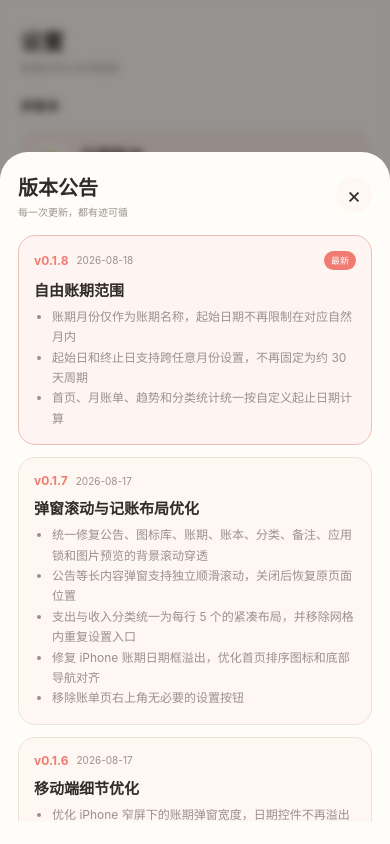
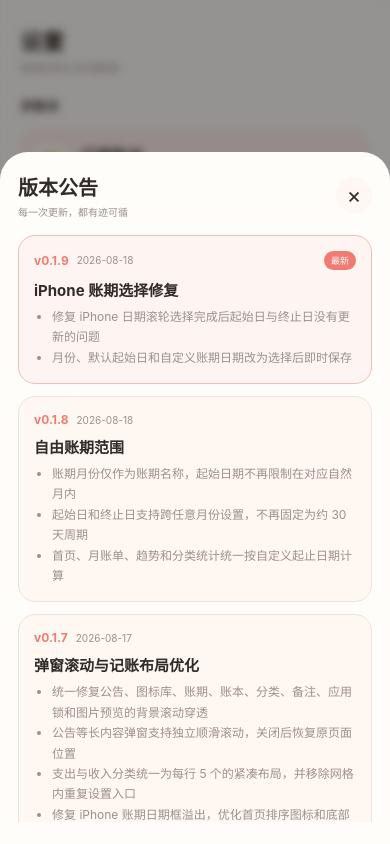
Before and after one commit to xdw-h/money, a Vue app: page /#/ledgers in a window 390 px wide. Built offline with nearby package versions, Linux system fonts and the light colour scheme.

Commit message:
release: publish v0.1.9 iPhone billing date fix

```diff
--- a/package.json
+++ b/package.json
@@ -1,7 +1,7 @@
 {
   "name": "mobile-bookkeeping-h5",
   "private": true,
-  "version": "0.1.8",
+  "version": "0.1.9",
   "type": "module",
   "scripts": {
     "dev": "vite --host 0.0.0.0",
--- a/src/features/releaseNotes/release-notes.json
+++ b/src/features/releaseNotes/release-notes.json
@@ -1,4 +1,13 @@
 [
+  {
+    "version": "0.1.9",
+    "date": "2026-08-18",
+    "title": "iPhone 账期选择修复",
+    "items": [
+      "修复 iPhone 日期滚轮选择完成后起始日与终止日没有更新的问题",
+      "月份、默认起始日和自定义账期日期改为选择后即时保存"
+    ]
+  },
   {
     "version": "0.1.8",
     "date": "2026-08-18",
```
Also changed, not shown: src/pages/SettingsPage.vue (+1 -1 lines), 1 other file (tests, documents, lock files or other folders).
